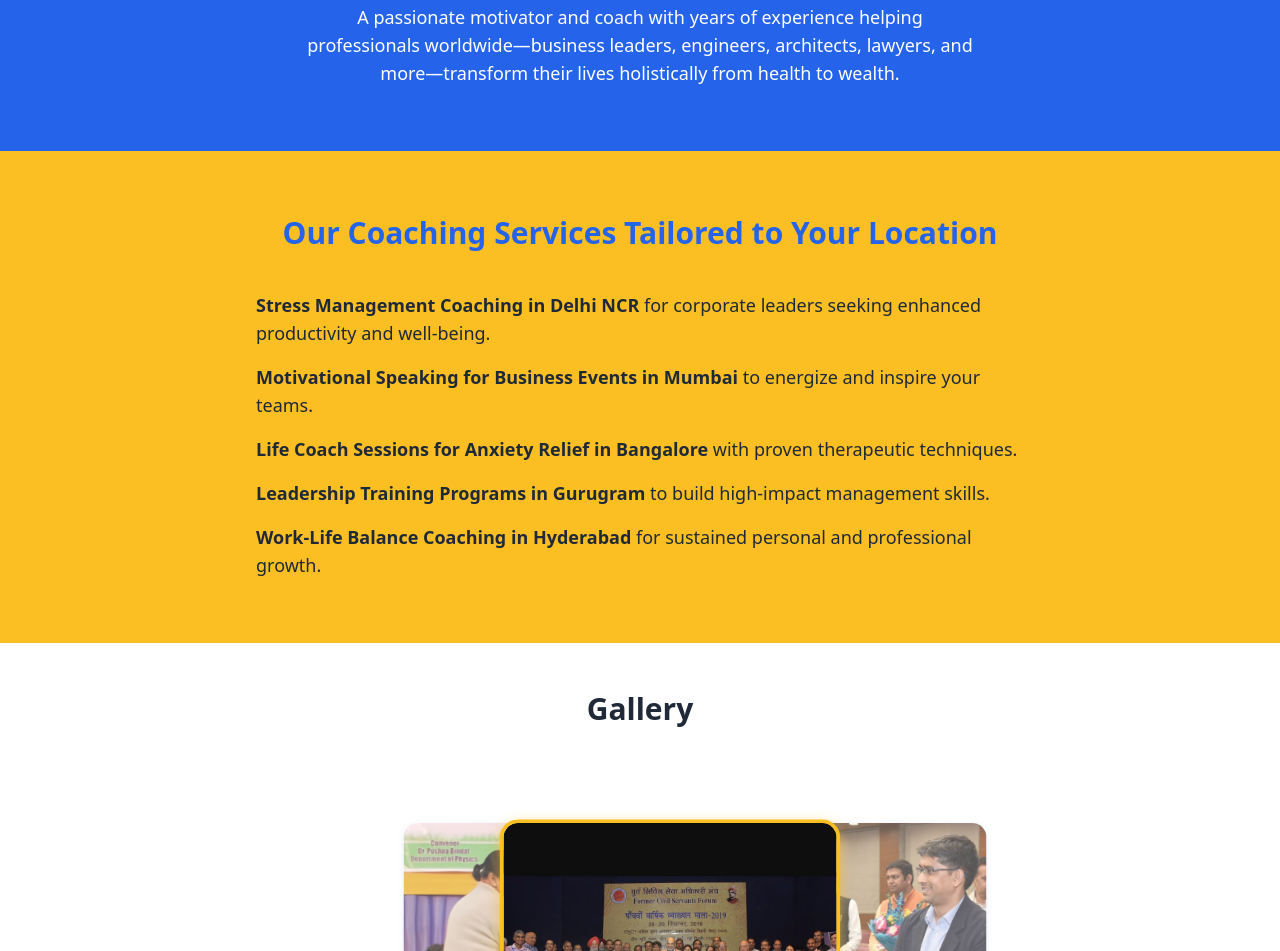
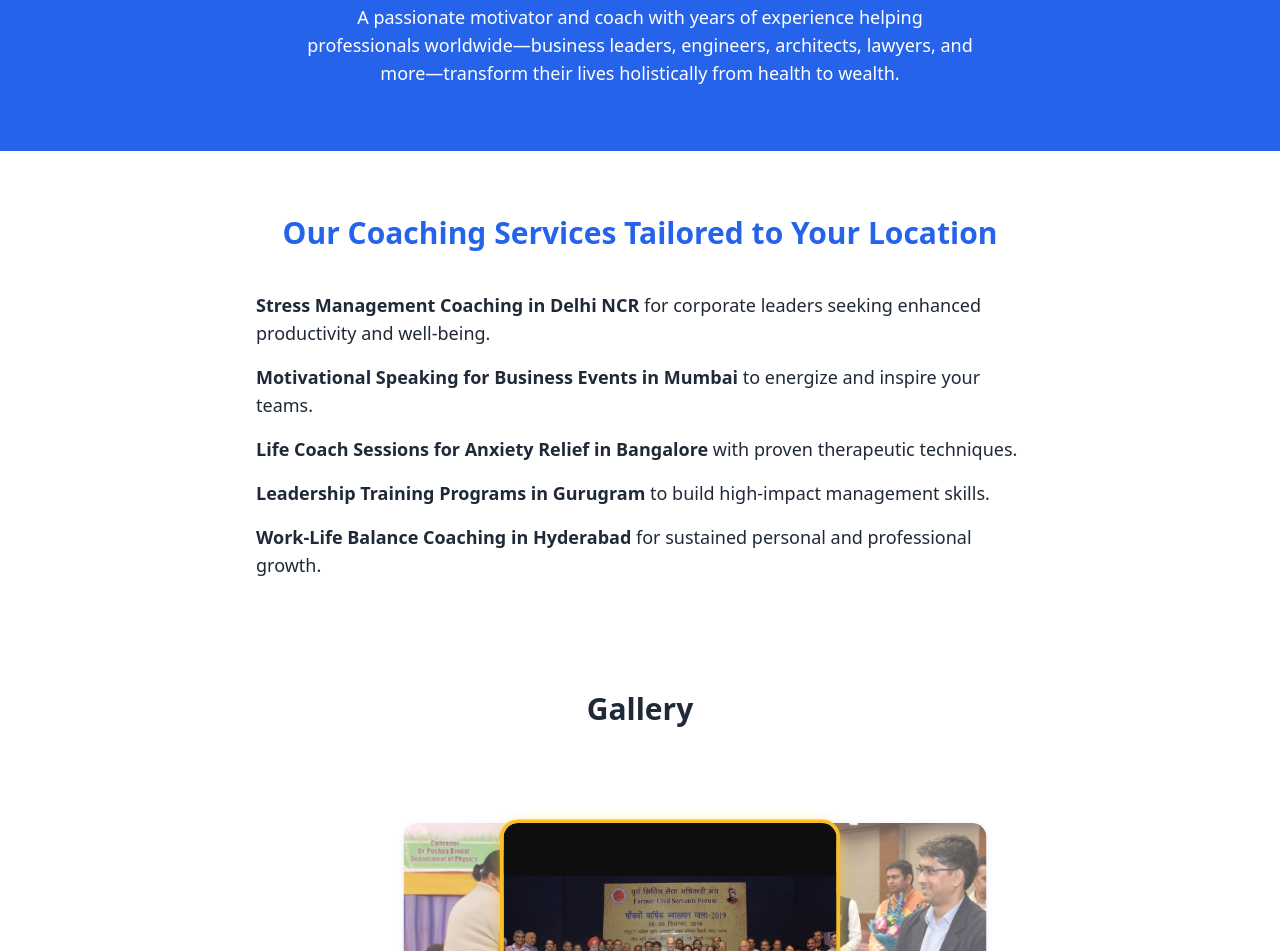
Before and after one commit to lkaushik226-create/thrivewithkaushik.github.io, a plain HTML site: page index.html in a window 1280 px wide. Shown: the part 1029-1980 px from the top of the page. Drawn offline with nearby package versions, Linux system fonts and the light colour scheme.

Commit message:
Update index.html

```diff
--- a/index.html
+++ b/index.html
@@ -303,7 +303,7 @@ height="0" width="0" style="display:none;visibility:hidden"></iframe></noscript>
 </section>
 
 <!-- Services Section -->
-<section id="services" class="py-16 bg-yellow-400 " aria-labelledby="services-title">
+<section id="services" class="py-16 bg-white " aria-labelledby="services-title">
   <div class="container mx-auto px-6 text-center">
     <h2 id="services-title" class="text-3xl font-bold mb-10 text-blue-600">Our Coaching Services Tailored to Your Location</h2>
     <ul class="max-w-3xl mx-auto text-left space-y-4 text-lg">
```
